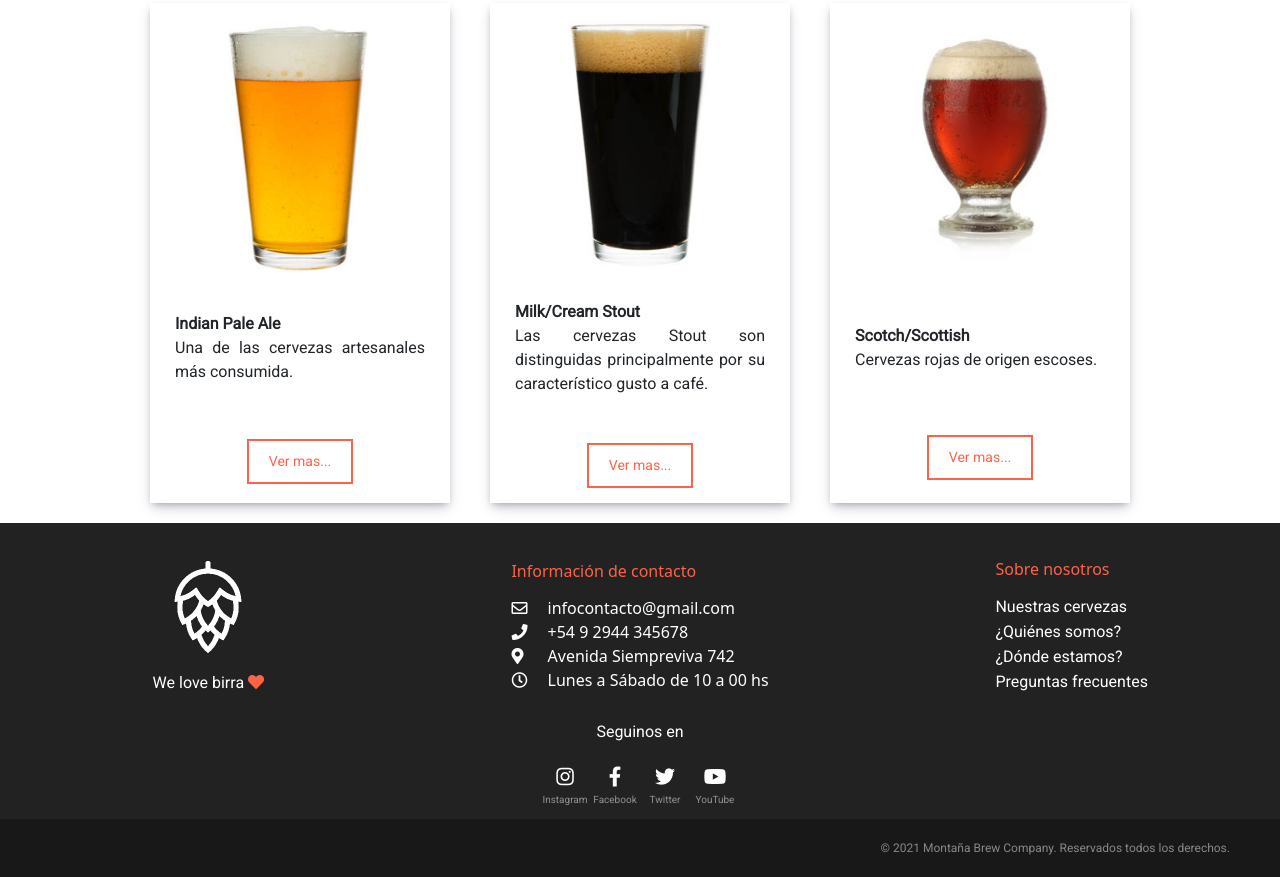
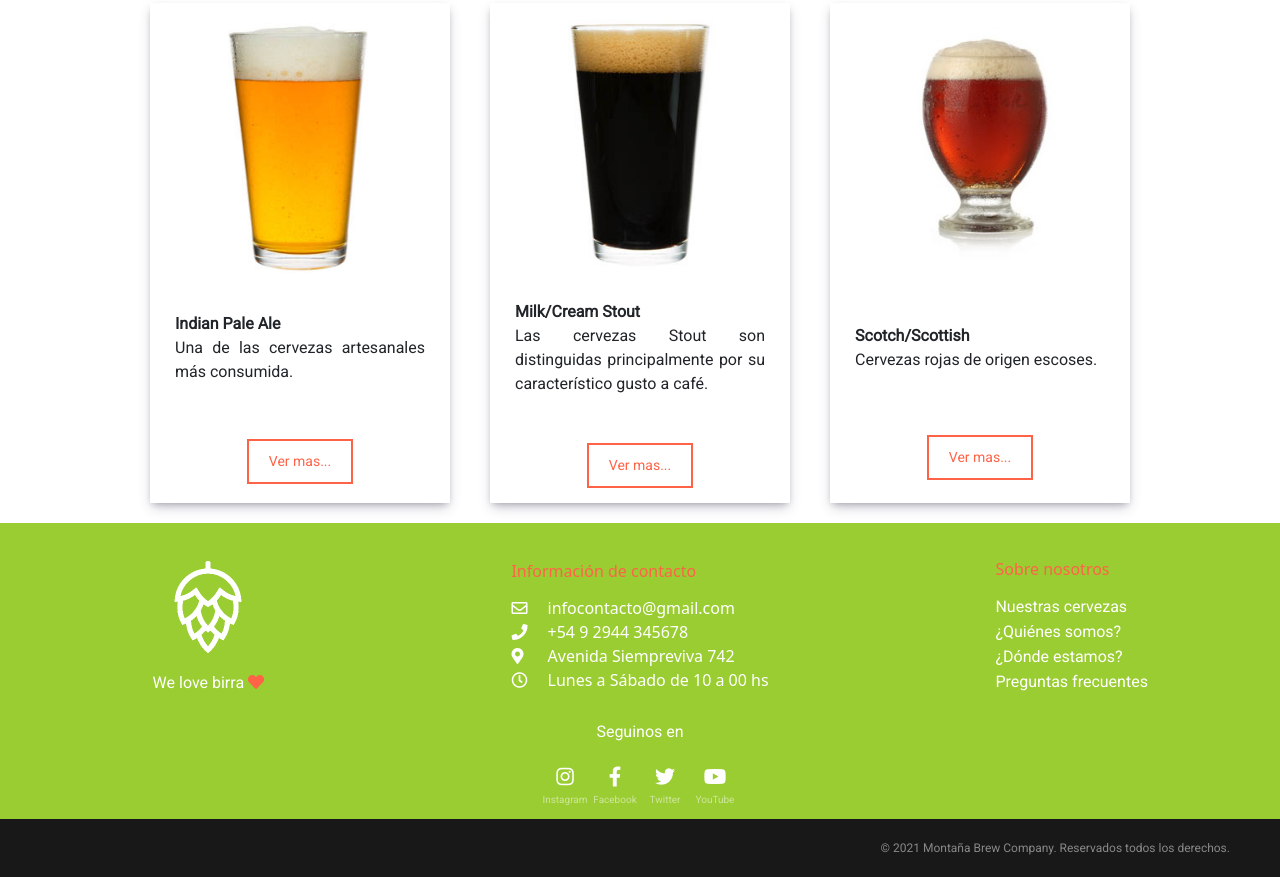
Before and after one commit to ulloazhector/coder, a website: page index.html in a window 1280 px wide. Shown: the part 497-1374 px from the top of the page. Drawn offline with nearby package versions, Linux system fonts and the light colour scheme.

Commit message:
prueba en devel

```diff
--- a/scss/_footer.scss
+++ b/scss/_footer.scss
@@ -13,7 +13,7 @@
   align-items: center;
   gap: 15px;
   padding: 20px 0 0 0;
-  background-color: green;
+  background-color: yellowgreen;
 
   .logo-footer {
     grid-area: logo-slogan;
```
Also changed, not shown: css/style.css, 1 other file.
